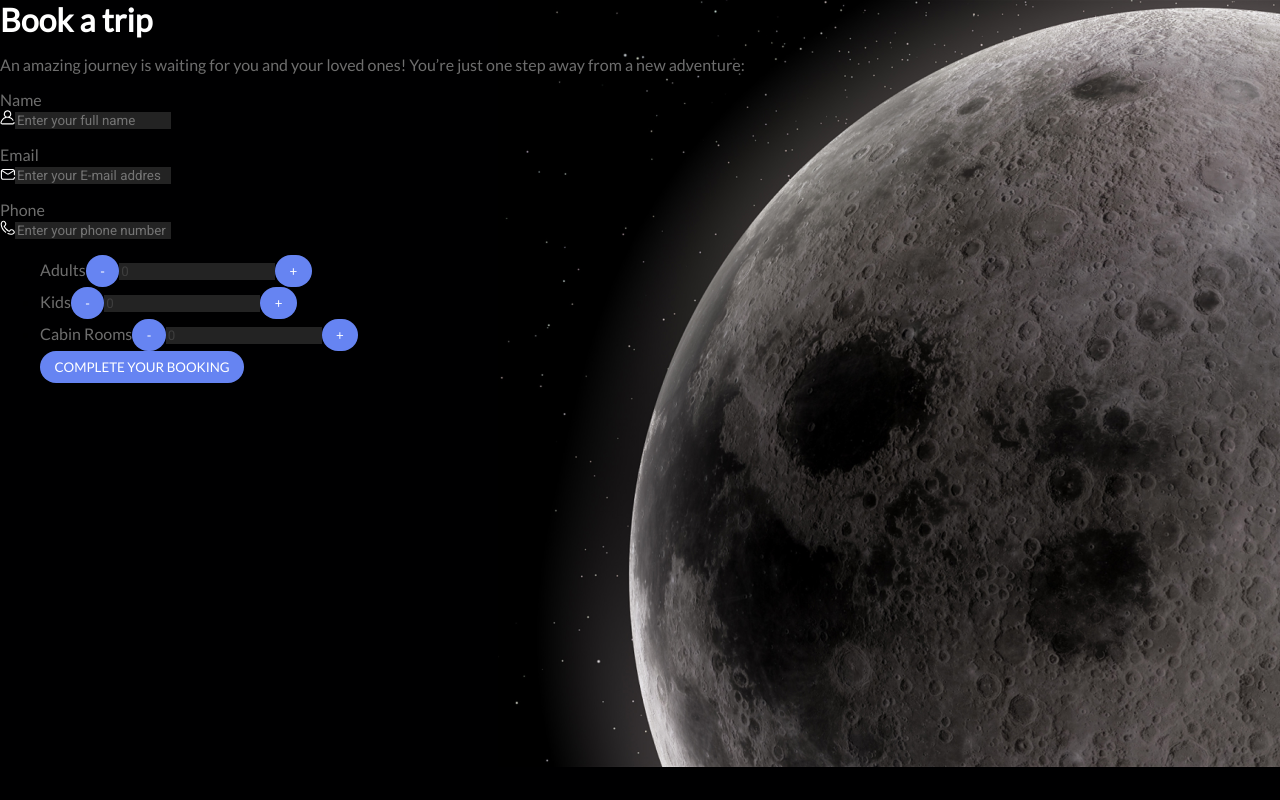
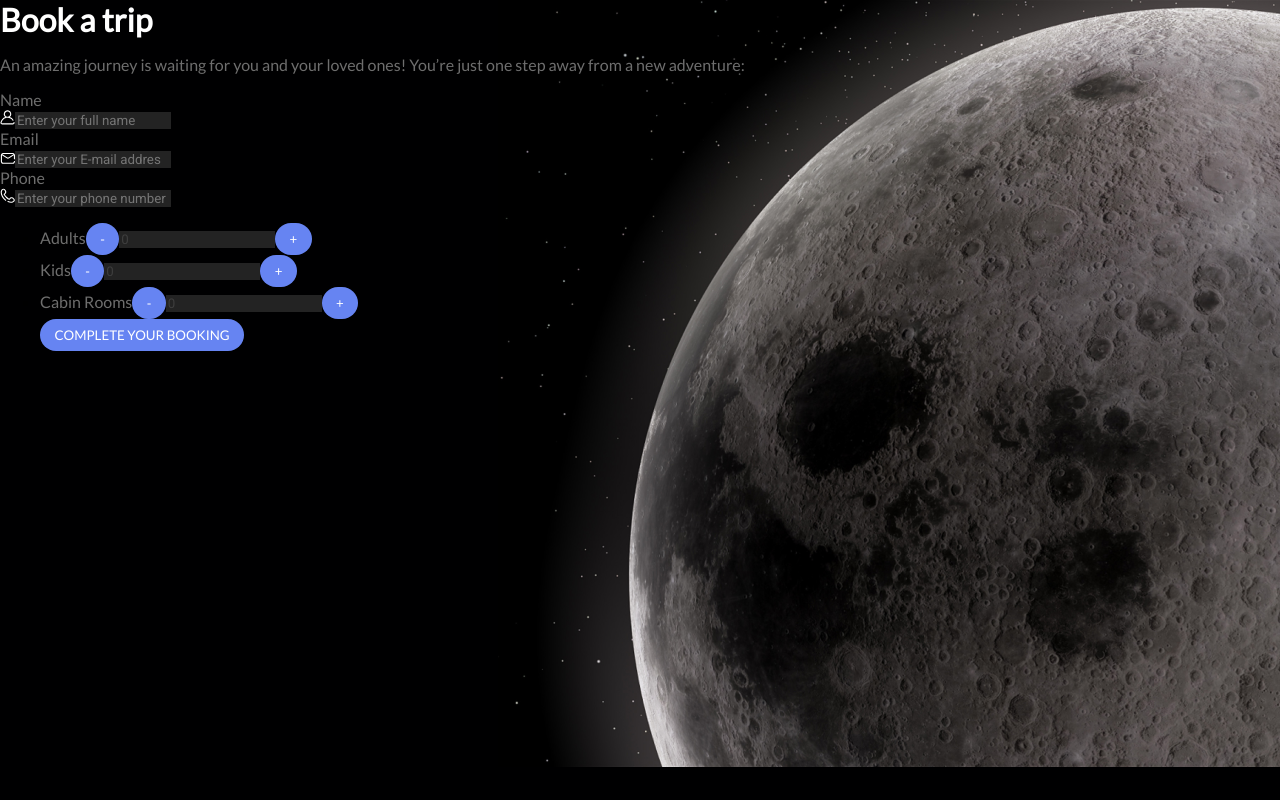
Before and after one commit to ghostfreeman/crystal-react-project, a React (Create React App) app in the folder moonshot-travels/: page / in a window 1280 px wide. Built offline with nearby package versions, Linux system fonts and the light colour scheme.

Commit message:
Got state updating in place for incrementers

```diff
--- a/moonshot-travels/src/App.js
+++ b/moonshot-travels/src/App.js
@@ -23,7 +23,7 @@ class SelectNumeric extends React.Component {
     let value = event.target.value;
 
     this.setState(prevState => ({
-
+      item: { ...prevState.value, [event.target.value]: value }
     }))
   };
 
@@ -38,7 +38,7 @@ class SelectNumeric extends React.Component {
           value={this.state.value}
           onChange={this.changeHandler}>
         </input>
-        <button onclick={this.increment}>+</button>
+        <button onClick={this.increment}>+</button>
       </div>
     );
   }
@@ -52,7 +52,7 @@ class CustomTextField extends React.Component {
 
   render() {
     return (
-      <p>
+      <div>
         <label for={this.props.label}>{this.props.labelName}</label>
         <div className="formWrapper">
           <i>
@@ -60,7 +60,7 @@ class CustomTextField extends React.Component {
           </i>
           <input type="text" name={this.props.label} id={this.props.label} placeholder={this.props.placeholder}></input>
         </div>
-      </p>
+      </div>
     );
   }
 }
```
